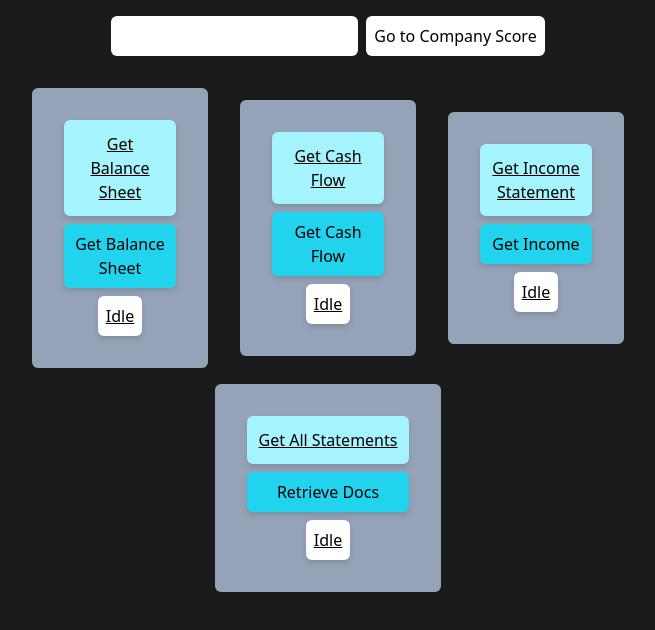
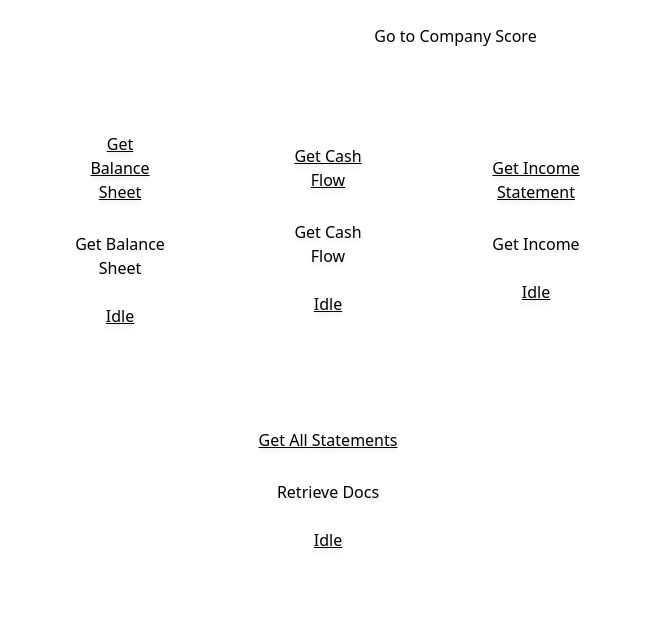
Before and after one commit to Kryanu/financeFE, a Vue app: page / in a window 1280 px wide. Shown: the top 630 px of the page, without its empty margins (312-967 px from the left). Built offline with nearby package versions, Linux system fonts and the light colour scheme; the HTML template or start-up script is replaced by a standard one.

Commit message:
Added Filter and Small card components

```diff
--- a/src/App.vue
+++ b/src/App.vue
@@ -1,5 +1,5 @@
 <template>
-  <div class="min-h-screen">
+  <div class="min-h-screen h-full">
     <RouterView />
   </div>
 
--- /dev/null
+++ b/src/components/atoms/FilterItem.vue
@@ -0,0 +1,13 @@
+<template>
+    <div class="pl-8 text-cloud-white text-2xl">
+        {{ text }}
+    </div>
+</template>
+
+<script>
+export default {
+    props: {
+        text: String
+    }
+}
+</script>
--- /dev/null
+++ b/src/components/atoms/SmallCard.vue
@@ -0,0 +1,26 @@
+<template>
+  <div class="flex flex-col p-4 text-center space-y-2">
+    <p>{{ ticker }}</p>
+    <p>{{ score }}</p>
+    <button
+      @click="emitFunc"
+      class="flex justify-center mx-auto px-4 py-2 rounded-md bg-ocean-blue text-cloud-white"
+    >
+      Overview
+    </button>
+  </div>
+</template>
+
+<script>
+export default {
+  props: {
+    ticker: String,
+    score: String,
+  },
+  methods: {
+    emitFunc() {
+      this.$emit('overview', this.ticker);
+    },
+  },
+};
+</script>
--- a/src/components/atoms/index.js
+++ b/src/components/atoms/index.js
@@ -1,3 +1,5 @@
 export { default as ListItem } from "./ListItem.vue";
 export { default as Badge } from "./Badge.vue";
 export { default as Card } from "./Card.vue";
+export { default as SmallCard } from "./SmallCard.vue"
+export { default as FilterItem } from "./FilterItem.vue"
--- /dev/null
+++ b/src/constants/filters.js
@@ -0,0 +1,3 @@
+export const OVERVIEW_FILTERS = [
+    'Technology', ' Entertainment', ' Sustainable', ' Finance'
+]
--- a/src/constants/index.js
+++ b/src/constants/index.js
@@ -1,2 +1,3 @@
 export {mapping} from './apiMapping'
 export {API_METHODS} from './methods'
+export {OVERVIEW_FILTERS} from './filters'
--- a/src/index.css
+++ b/src/index.css
@@ -2,7 +2,15 @@
 @tailwind base;
 @tailwind components;
 @tailwind utilities;
+/*
+:root{
+    background-color: #EAD7B8;
+} */
 
-:root{
-    background-color: #1a1a1a;
+body{
+    min-height: 100vh;
 }
+
+html {
+    min-height: 100vh;
+}
--- a/tailwind.config.js
+++ b/tailwind.config.js
@@ -2,6 +2,13 @@
 module.exports = {
   content: ['./src/*.{vue,js,ts}', './src/**/*.{vue,js,ts}'],
   theme: {
+    colors: {
+      'pastel-orange':'#EAD7B8',
+      'sky-blue': '#4481FD',
+      'sea-blue': '#225CD3',
+      'ocean-blue': '#163F94',
+      'cloud-white': '#FFFBFB'
+    },
     extend: {},
   },
   plugins: [],
```
